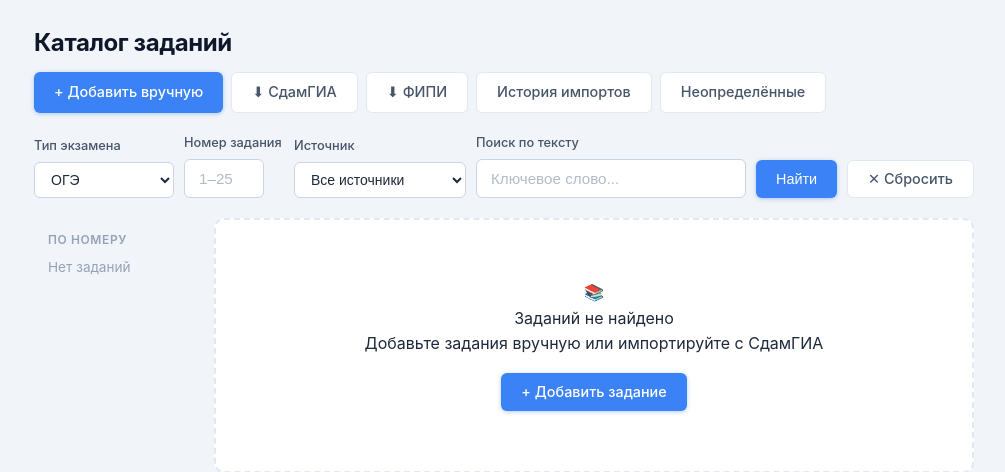
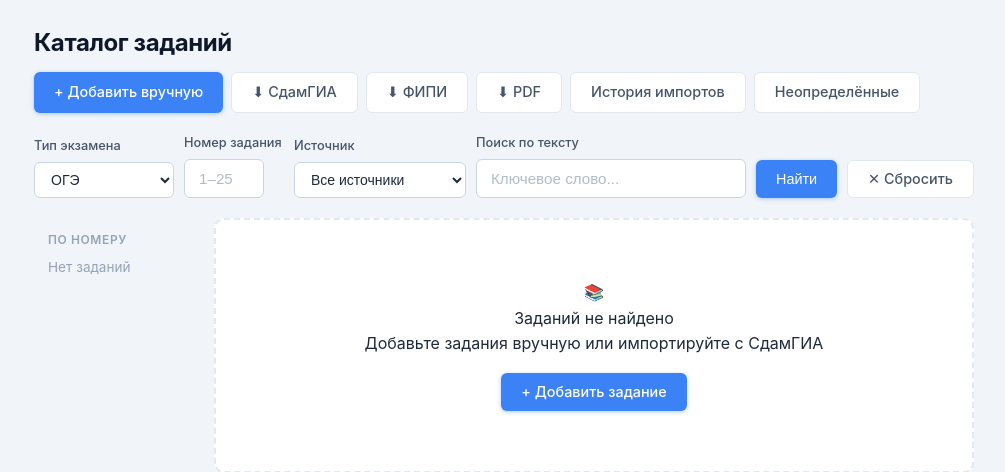
Before and after one commit to Lu7474/ogelegko, a Django app: page /admin/catalog/ in a window 1280 px wide. Shown: the part 56-528 px from the top of the page, without its empty margins (136-1141 px from the left). Run offline with Django 5.2, Linux system fonts and the light colour scheme; the visitor is signed in with stand-in values (Sample User, id 1); data that the repository does not hold is empty.

Commit message:
feat: добавить кнопку PDF-импорта на главную страницу каталога

```diff
--- a/templates/admin/catalog_list.html
+++ b/templates/admin/catalog_list.html
@@ -8,6 +8,7 @@
         <a href="{% url 'admin_catalog_add' %}" class="btn btn-primary">+ Добавить вручную</a>
         <a href="{% url 'admin_catalog_import' %}" class="btn btn-secondary">⬇ СдамГИА</a>
         <a href="{% url 'admin_fipi_import' %}" class="btn btn-secondary">⬇ ФИПИ</a>
+        <a href="{% url 'admin_pdf_import' %}" class="btn btn-secondary">⬇ PDF</a>
         <a href="{% url 'admin_import_list' %}" class="btn btn-secondary">История импортов</a>
         <a href="{% url 'admin_catalog_unclassified' %}" class="btn btn-secondary">
             Неопределённые{% if unclassified_count %} <span class="notif-badge" style="position:static;display:inline-flex;margin-left:4px;">{{ unclassified_count }}</span>{% endif %}
```
